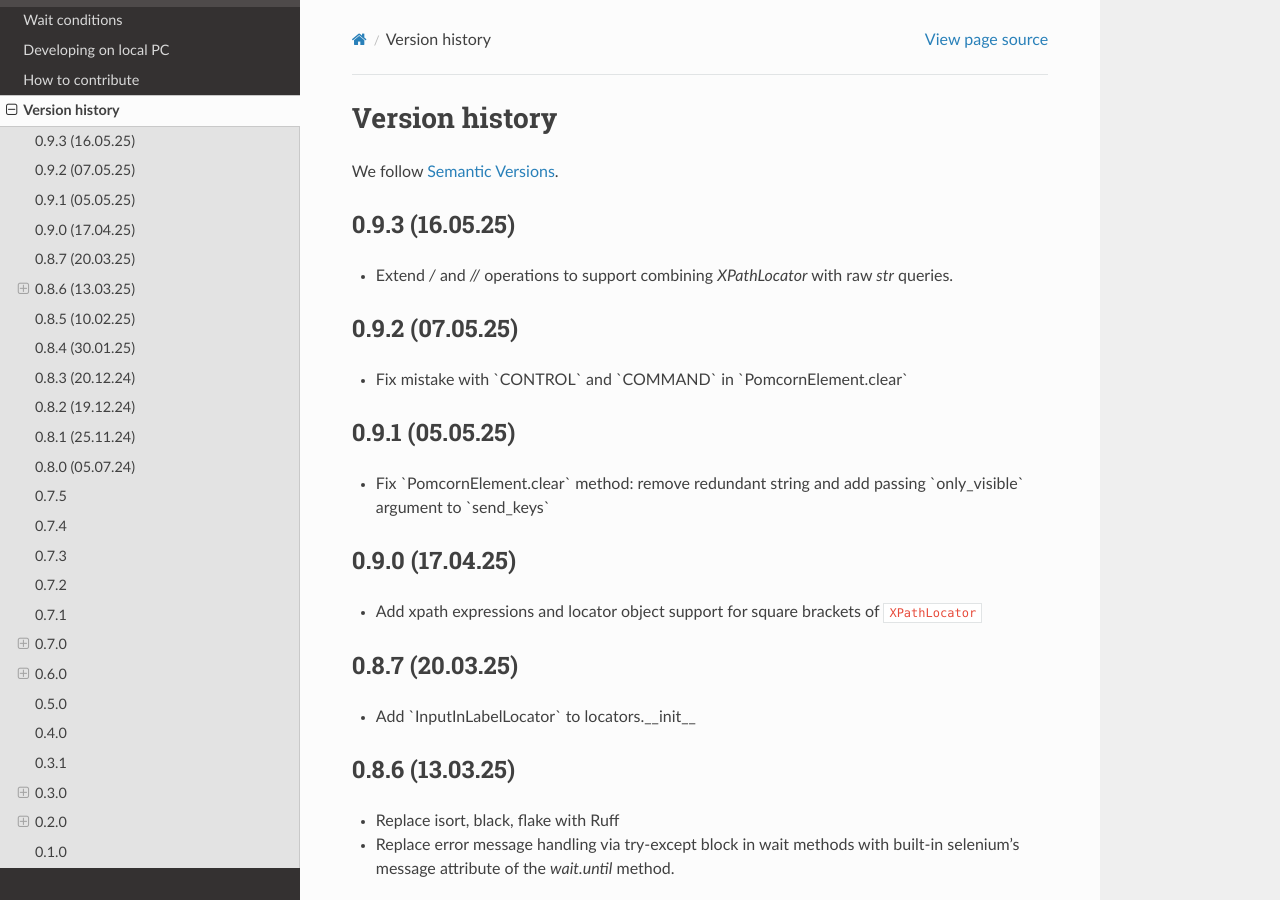
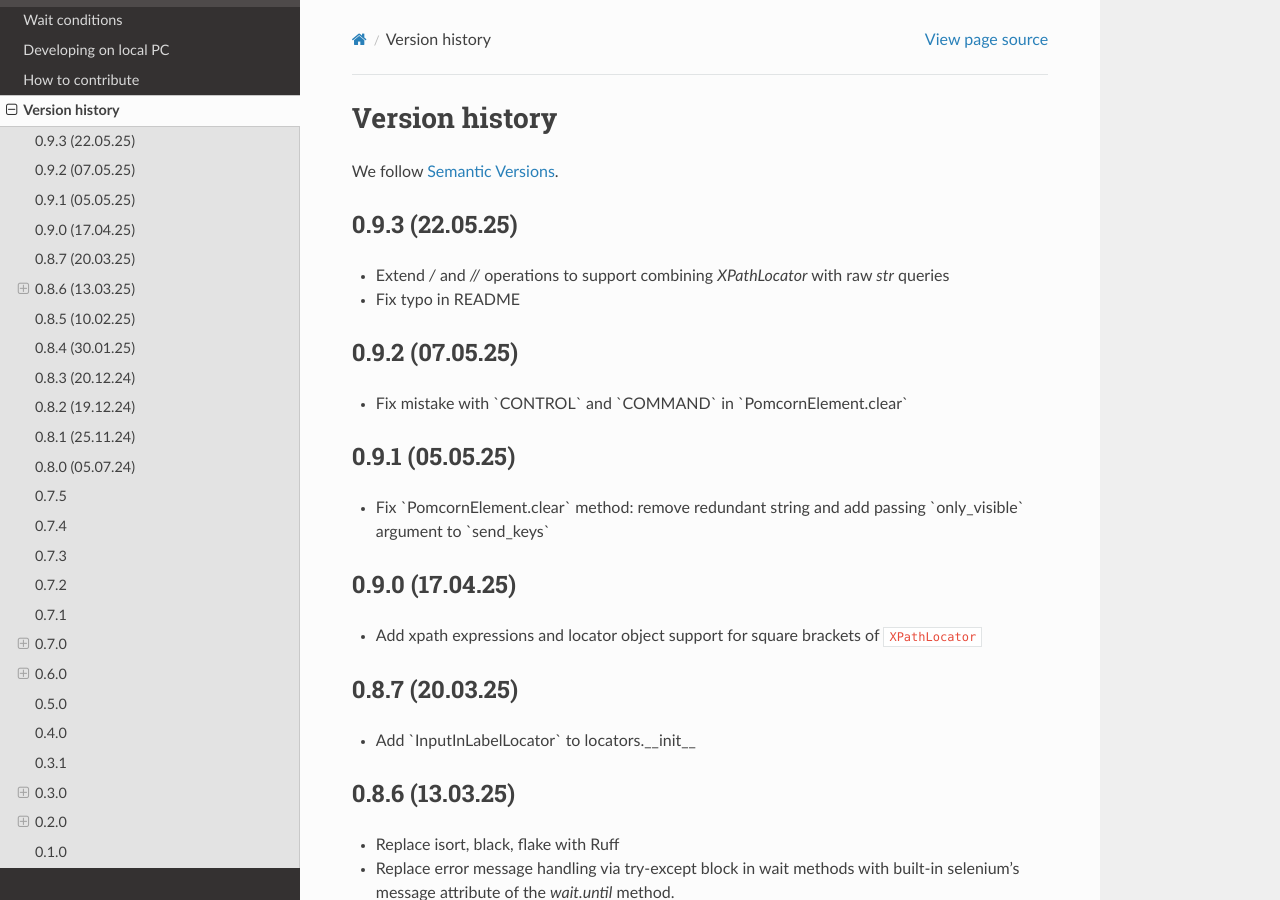
Before and after one commit to saritasa-nest/pomcorn, a Sphinx documentation site: the page built from docs/CHANGELOG.rst, in a window 1280 px wide and 900 px high. Built offline with Sphinx 7.4.7 and the Read the Docs theme 3.1.0, drawn with Linux system fonts in a browser that asks for light colours.

Commit message:
Update version and changelog

```diff
--- a/docs/CHANGELOG.rst
+++ b/docs/CHANGELOG.rst
@@ -4,9 +4,10 @@ Version history
 We follow `Semantic Versions <https://semver.org/>`_.
 
 
-0.9.3 (16.05.25)
+0.9.3 (22.05.25)
 *******************************************************************************
-- Extend `/` and `//` operations to support combining `XPathLocator` with raw `str` queries.
+- Extend `/` and `//` operations to support combining `XPathLocator` with raw `str` queries
+- Fix typo in README
 
 0.9.2 (07.05.25)
 *******************************************************************************
--- a/pyproject.toml
+++ b/pyproject.toml
@@ -1,6 +1,6 @@
 [tool.poetry]
 name = "pomcorn"
-version = "0.9.2"
+version = "0.9.3"
 description = "Base implementation of Page Object Model"
 authors = [
   "Saritasa <pypi@saritasa.com>",
```
